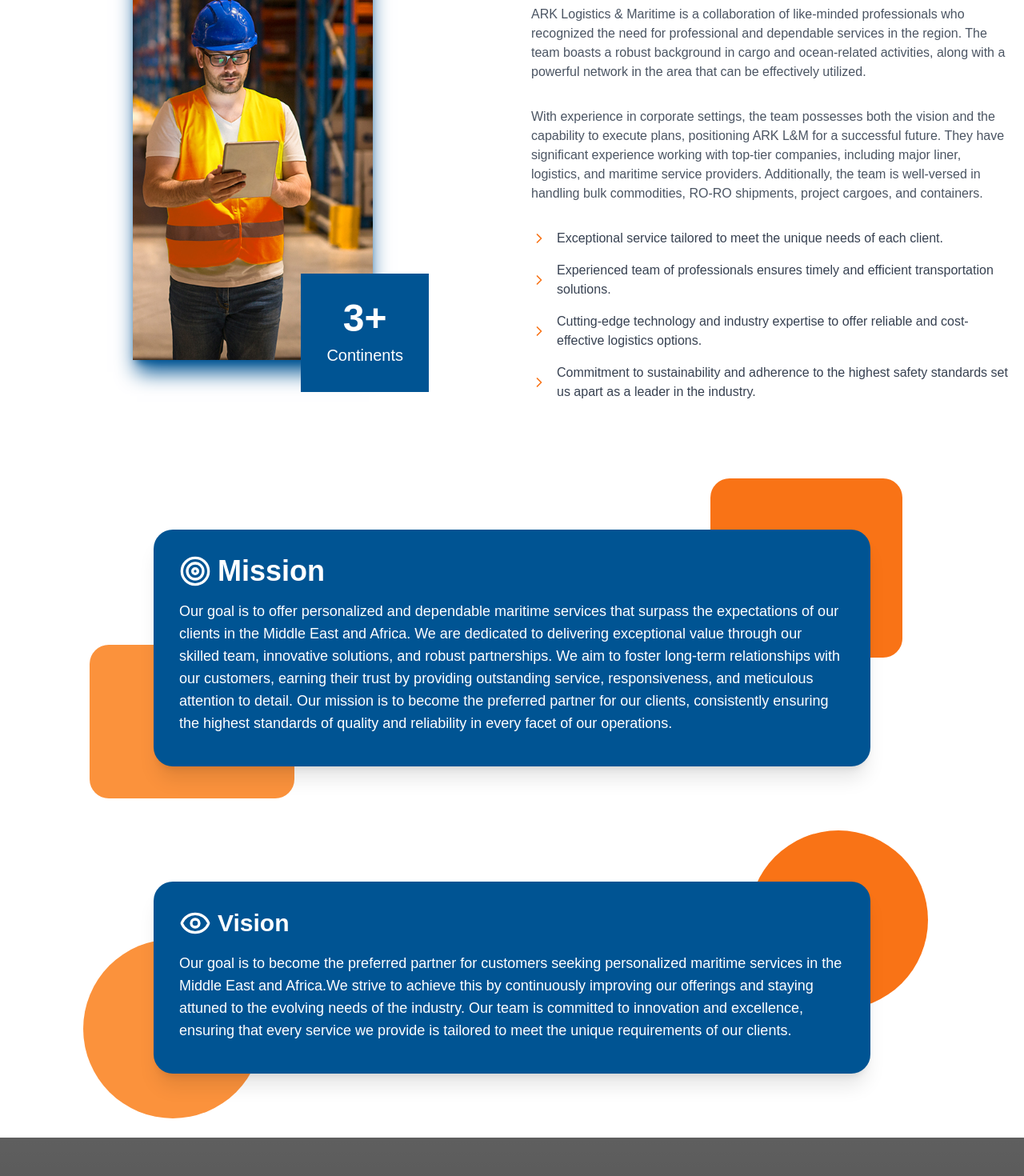
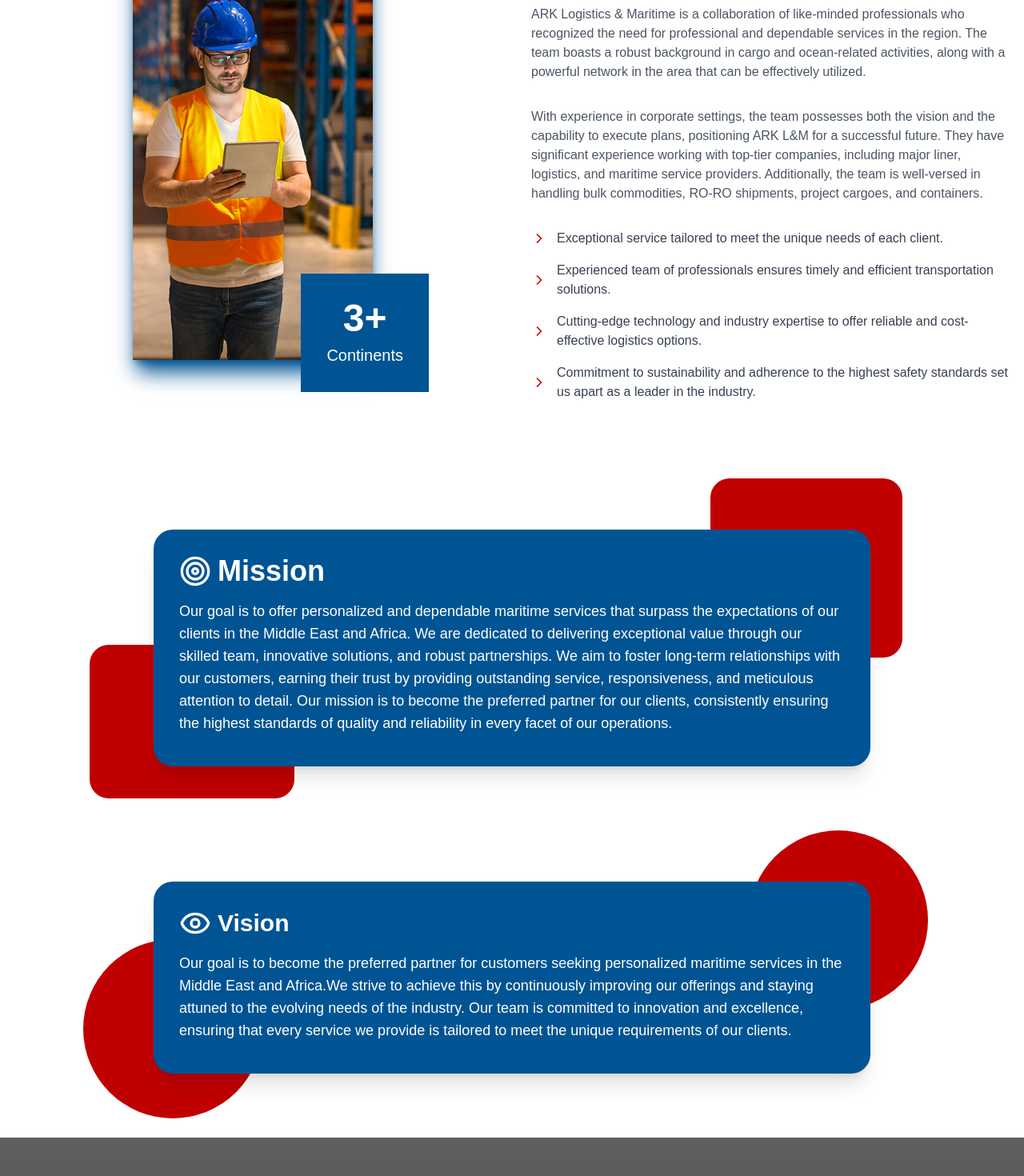
Before and after one commit to ISHANTBHATT/ARK-Logistics, a Next.js app: page /about in a window 1280 px wide. Shown: the part 722-2192 px from the top of the page at 80% size. Built offline with nearby package versions, Linux system fonts and the light colour scheme; grey boxes are pictures that could not be loaded.

Commit message:
changes:- icon an color changes

```diff
--- a/src/app/about/page.js
+++ b/src/app/about/page.js
@@ -111,7 +111,7 @@
               <div className="space-y-4">
                 {features.map((feature, index) => (
                   <div key={index} className="flex items-center gap-3">
-                    <ChevronRight className="text-orange-500 h-5 w-5 flex-shrink-0" />
+                    <ChevronRight className="text-secondary h-5 w-5 flex-shrink-0" />
                     <p className="text-gray-700">{feature}</p>
                   </div>
                 ))}
@@ -132,8 +132,8 @@
         {/* Design with Rounded Rectangles */}
         <div className="max-w-4xl mx-auto mb-16">
           <div className="relative">
-            <div className="absolute -left-20 -bottom-10 w-64 h-48 bg-orange-400 rounded-3xl transform "></div>
-            <div className="absolute -right-10 -top-16 w-60 h-56 bg-orange-500 rounded-3xl transform "></div>
+            <div className="absolute -left-20 -bottom-10 w-64 h-48 bg-secondary rounded-3xl transform "></div>
+            <div className="absolute -right-10 -top-16 w-60 h-56 bg-secondary rounded-3xl transform "></div>
             <div className="relative w-full bg-primary rounded-3xl p-8 shadow-xl text-white">
               <div className="flex items-center gap-2 mb-4">
                 <Target className="w-10 h-10 text-white" />
@@ -159,8 +159,8 @@
         {/* Design with Circles */}
         <div className="max-w-4xl mx-auto">
           <div className="relative">
-            <div className="absolute -left-8 -bottom-14 w-56 h-56 bg-orange-400 rounded-full transform -translate-x-1/4"></div>
-            <div className="absolute -right-4 -top-16 w-56 h-56 bg-orange-500 rounded-full transform translate-x-1/4"></div>
+            <div className="absolute -left-8 -bottom-14 w-56 h-56 bg-secondary rounded-full transform -translate-x-1/4"></div>
+            <div className="absolute -right-4 -top-16 w-56 h-56 bg-secondary rounded-full transform translate-x-1/4"></div>
             <div className="relative w-full bg-primary rounded-3xl p-8 shadow-xl text-white">
               <div className="flex items-center gap-2 mb-4">
                 <Eye className="w-10 h-10 text-white" />
@@ -240,3 +240,162 @@
 };
 
 export default Page;
+
+// "use client";
+// import React from "react";
+// import { ChevronRight, Compass, Eye, Target } from "lucide-react";
+// import Image from "next/image";
+// import Parallax from "../components/Parallex";
+// import { motion } from "framer-motion";
+
+// import { Swiper, SwiperSlide } from "swiper/react";
+// import { Navigation, Autoplay } from "swiper/modules";
+// import "swiper/css";
+// import "swiper/css/navigation";
+// import "swiper/css/autoplay";
+
+// const features = [
+//   "Exceptional service tailored to meet the unique needs of each client.",
+//   "Experienced team of professionals ensures timely and efficient transportation solutions.",
+//   "Cutting-edge technology and industry expertise to offer reliable and cost-effective logistics options.",
+//   "Commitment to sustainability and adherence to the highest safety standards set us apart as a leader in the industry.",
+// ];
+
+// const logos = [
+//   { id: 1, src: "/images/client2.png", alt: "Abstract" },
+//   { id: 2, src: "/images/client2.png", alt: "YinYangPaint" },
+//   { id: 3, src: "/images/client2.png", alt: "TechLogo" },
+//   { id: 4, src: "/images/client2.png", alt: "AbstractLogo" },
+//   { id: 5, src: "/images/client2.png", alt: "AbstractLogo2" },
+//   { id: 6, src: "/images/client2.png", alt: "Abstract2" },
+// ];
+
+// const Page = () => {
+//   const sectionVariants = {
+//     hidden: { opacity: 0, y: 20 },
+//     visible: { opacity: 1, y: 0, transition: { duration: 0.6 } },
+//   };
+
+//   const staggerVariants = {
+//     hidden: { opacity: 0, x: -20 },
+//     visible: (i) => ({
+//       opacity: 1,
+//       x: 0,
+//       transition: { delay: i * 0.1 },
+//     }),
+//   };
+
+//   return (
+//     <>
+//       {/* Hero Section - Add animation */}
+//       <motion.div
+//         initial={{ opacity: 0 }}
+//         animate={{ opacity: 1 }}
+//         className="relative h-[500px]"
+//       >
+//         <div
+//           className="absolute inset-0 bg-cover bg-center bg-no-repeat"
+//           style={{
+//             backgroundImage: 'url("/images/1.jpg")',
+//           }}
+//         >
+//           <div className="absolute inset-0 bg-black bg-opacity-50"></div>
+//         </div>
+//         {/* Content */}
+//         <div className="relative h-full container mx-auto px-4 flex flex-col justify-center items-center text-white">
+//           <h1 className="text-5xl font-bold mb-4">About Us</h1>
+//           <div className="flex items-center gap-4 text-lg">
+//             <a href="/" className="hover:text-secondary transition-colors">
+//               Home
+//             </a>
+//             <span>|</span>
+//             <span>About Us</span>
+//           </div>
+//         </div>
+//       </motion.div>
+
+//       {/* About Section */}
+//       <section className="py-20 bg-white">
+//         <div className="container mx-auto px-4">
+//           <div className="flex flex-col lg:flex-row items-center gap-12">
+//             {/* Image Section */}
+//             <motion.div
+//               initial="hidden"
+//               whileInView="visible"
+//               variants={sectionVariants}
+//               viewport={{ once: true, margin: "-100px" }}
+//               className="lg:w-1/2 relative"
+//             >
+//               {/* ... keep image section content the same */}
+//             </motion.div>
+
+//             {/* Text Content */}
+//             <motion.div
+//               initial="hidden"
+//               whileInView="visible"
+//               variants={sectionVariants}
+//               viewport={{ once: true, margin: "-100px" }}
+//               className="lg:w-1/2"
+//             >
+//               <motion.div variants={sectionVariants}>
+//                 <h2 className="text-3xl font-semibold text-primary mb-2">
+//                   ABOUT US
+//                 </h2>
+//               </motion.div>
+//               <motion.div variants={sectionVariants}>
+//                 <h3 className="text-4xl font-bold text-gray-900 mb-6">
+//                   Why Choose ARK Logistics & Maritime
+//                 </h3>
+//               </motion.div>
+
+//               {/* Features List */}
+//               <div className="space-y-4">
+//                 {features.map((feature, index) => (
+//                   <motion.div
+//                     key={index}
+//                     custom={index}
+//                     initial="hidden"
+//                     whileInView="visible"
+//                     variants={staggerVariants}
+//                     viewport={{ once: true }}
+//                     className="flex items-center gap-3"
+//                   >
+//                     <ChevronRight className="text-secondary h-5 w-5 flex-shrink-0" />
+//                     <p className="text-gray-700">{feature}</p>
+//                   </motion.div>
+//                 ))}
+//               </div>
+//             </motion.div>
+//           </div>
+//         </div>
+//       </section>
+
+//       {/* Mission & Vision Sections */}
+//       <div className="h-full overflow-hidden bg-white p-2 md:p-20 flex flex-col justify-center gap-20">
+//         {/* Mission Section */}
+//         <motion.div
+//           initial={{ opacity: 0, x: -100 }}
+//           whileInView={{ opacity: 1, x: 0 }}
+//           transition={{ duration: 0.8 }}
+//           viewport={{ once: true }}
+//           className="max-w-4xl mx-auto mb-16"
+//         >
+//           {/* ... keep mission section content the same */}
+//         </motion.div>
+
+//         {/* Vision Section */}
+//         <motion.div
+//           initial={{ opacity: 0, x: 100 }}
+//           whileInView={{ opacity: 1, x: 0 }}
+//           transition={{ duration: 0.8 }}
+//           viewport={{ once: true }}
+//           className="max-w-4xl mx-auto"
+//         >
+//           {/* ... keep vision section content the same */}
+//         </motion.div>
+//       </div>
+
+//       <Parallax />
+//     </>
+//   );
+// };
--- a/src/app/components/HeroSection.jsx
+++ b/src/app/components/HeroSection.jsx
@@ -127,7 +127,7 @@
 "use client";
 import React from "react";
 import { motion } from "framer-motion";
-import { Plane, Truck, Ship, CheckCircle2 } from "lucide-react";
+import { Plane, Truck, Ship, CheckCircle2, Briefcase, Box } from "lucide-react";
 import Link from "next/link";
 
 export function HeroSection() {
@@ -147,7 +147,7 @@
             className="p-10 border group hover:shadow-lg transition-shadow"
           >
             <div className="flex gap-4 items-center">
-              <Truck className="w-12 h-12 text-red-600 mb-4" />
+              <Briefcase className="w-12 h-12 text-red-600 mb-4" />
               <h3 className="text-2xl font-bold mb-4">Consulting</h3>
             </div>
             <p className="text-gray-600">
@@ -179,7 +179,7 @@
             className="p-10 border hover:shadow-lg transition-shadow"
           >
             <div className="flex gap-4 items-center">
-              <Plane className="w-12 h-12 text-red-600 mb-4" />
+              <Box className="w-12 h-12 text-red-600 mb-4" />
               <h3 className="text-2xl font-bold mb-4">Cargo</h3>
             </div>
             <p className="text-gray-600">
```
